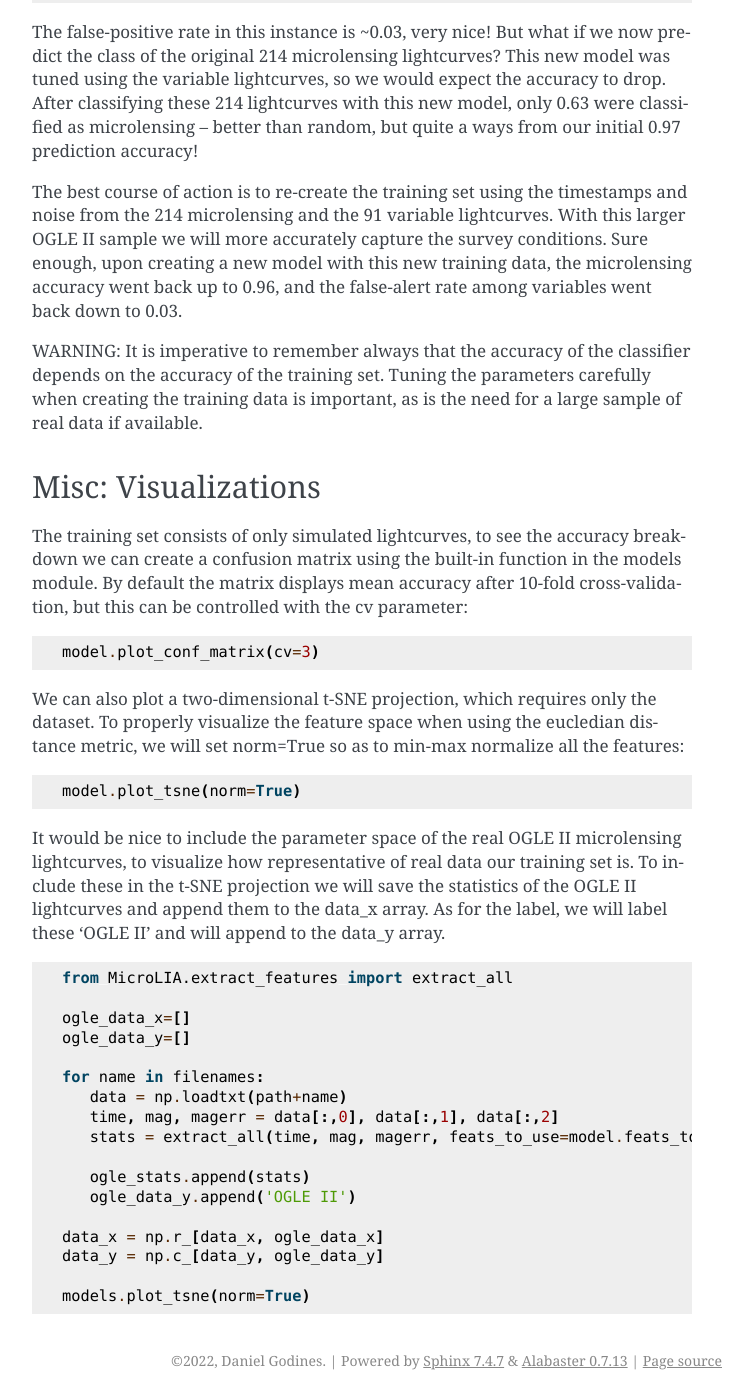
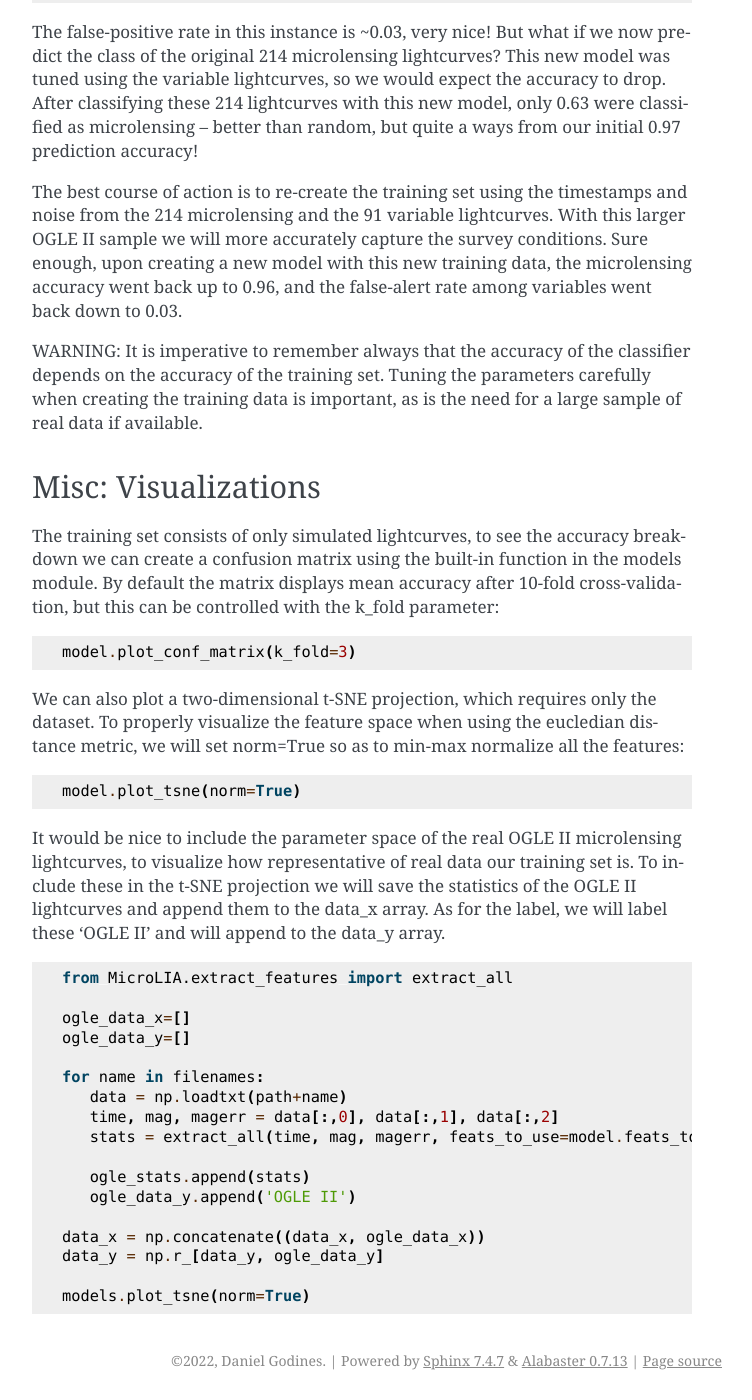
Before and after one commit to Professor-G/MicroLIA, a Sphinx documentation site: the page built from docs/source/Examples.rst, in a window 1280 px wide and 1400 px high, scrolled down 5751 px. Shown: the whole window, without its empty margins (388-1140 px from the left). Built offline with Sphinx 7.4.7, drawn with Linux system fonts in a browser that asks for light colours; pages that are not in the unit, such as notebooks, are missing from menus.

Commit message:
edit docstring

```diff
--- a/docs/source/Examples.rst
+++ b/docs/source/Examples.rst
@@ -214,11 +214,11 @@ WARNING: It is imperative to remember always that the accuracy of the classifier
 
 Misc: Visualizations
 -----------
-The training set consists of only simulated lightcurves, to see the accuracy breakdown we can create a confusion matrix using the built-in function in the models module. By default the matrix displays mean accuracy after 10-fold cross-validation, but this can be controlled with the cv parameter:
+The training set consists of only simulated lightcurves, to see the accuracy breakdown we can create a confusion matrix using the built-in function in the models module. By default the matrix displays mean accuracy after 10-fold cross-validation, but this can be controlled with the k_fold parameter:
 
 .. code-block:: python
 
-   model.plot_conf_matrix(cv=3)
+   model.plot_conf_matrix(k_fold=3)
 
 We can also plot a two-dimensional t-SNE projection, which requires only the dataset. To properly visualize the feature space when using the eucledian distance metric, we will set norm=True so as to min-max normalize all the features:
 
@@ -243,7 +243,7 @@ It would be nice to include the parameter space of the real OGLE II microlensing
       ogle_stats.append(stats)
       ogle_data_y.append('OGLE II')
 
-   data_x = np.r_[data_x, ogle_data_x]
-   data_y = np.c_[data_y, ogle_data_y]
+   data_x = np.concatenate((data_x, ogle_data_x))
+   data_y = np.r_[data_y, ogle_data_y]
 
    models.plot_tsne(norm=True)
```
